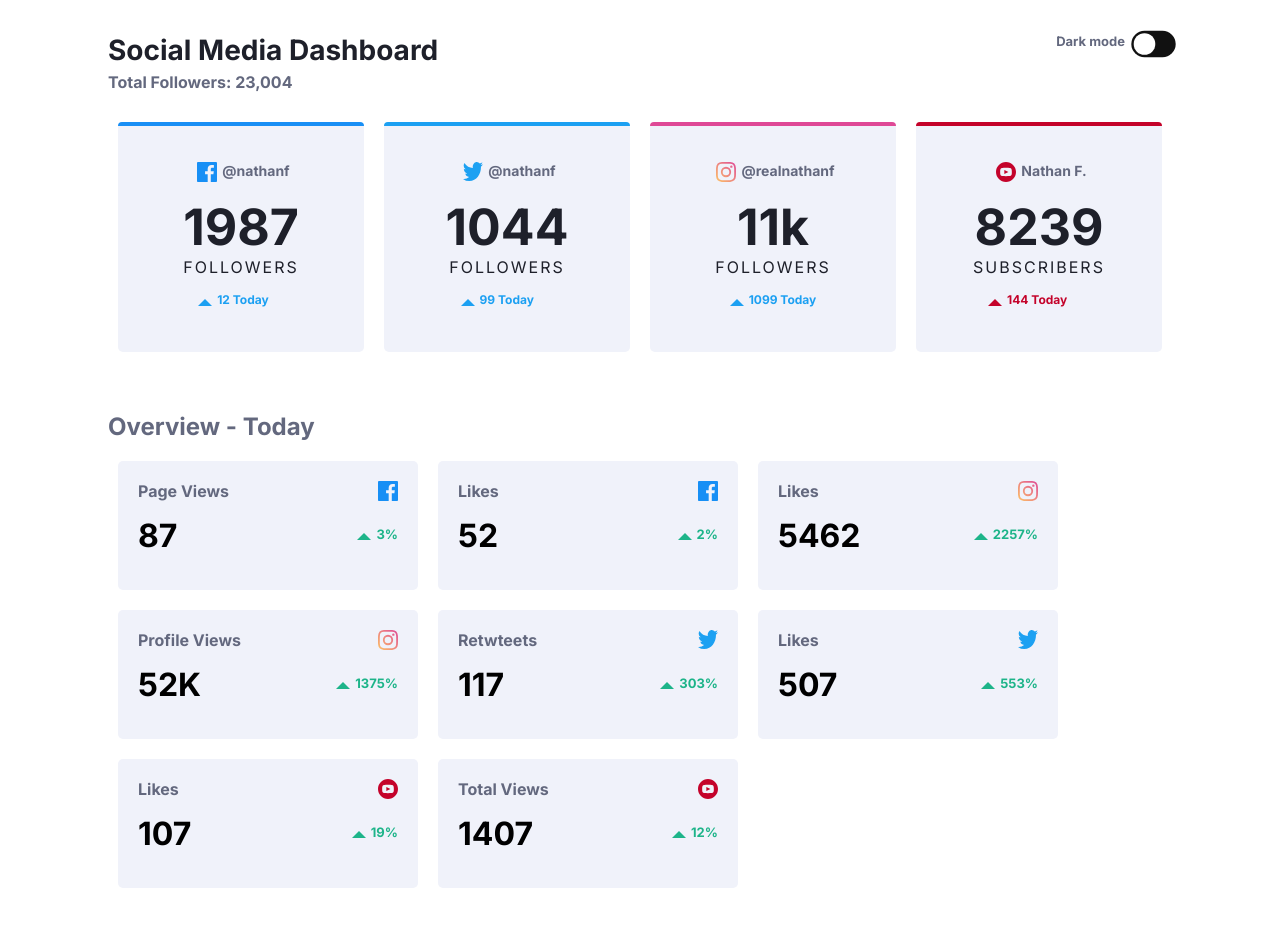
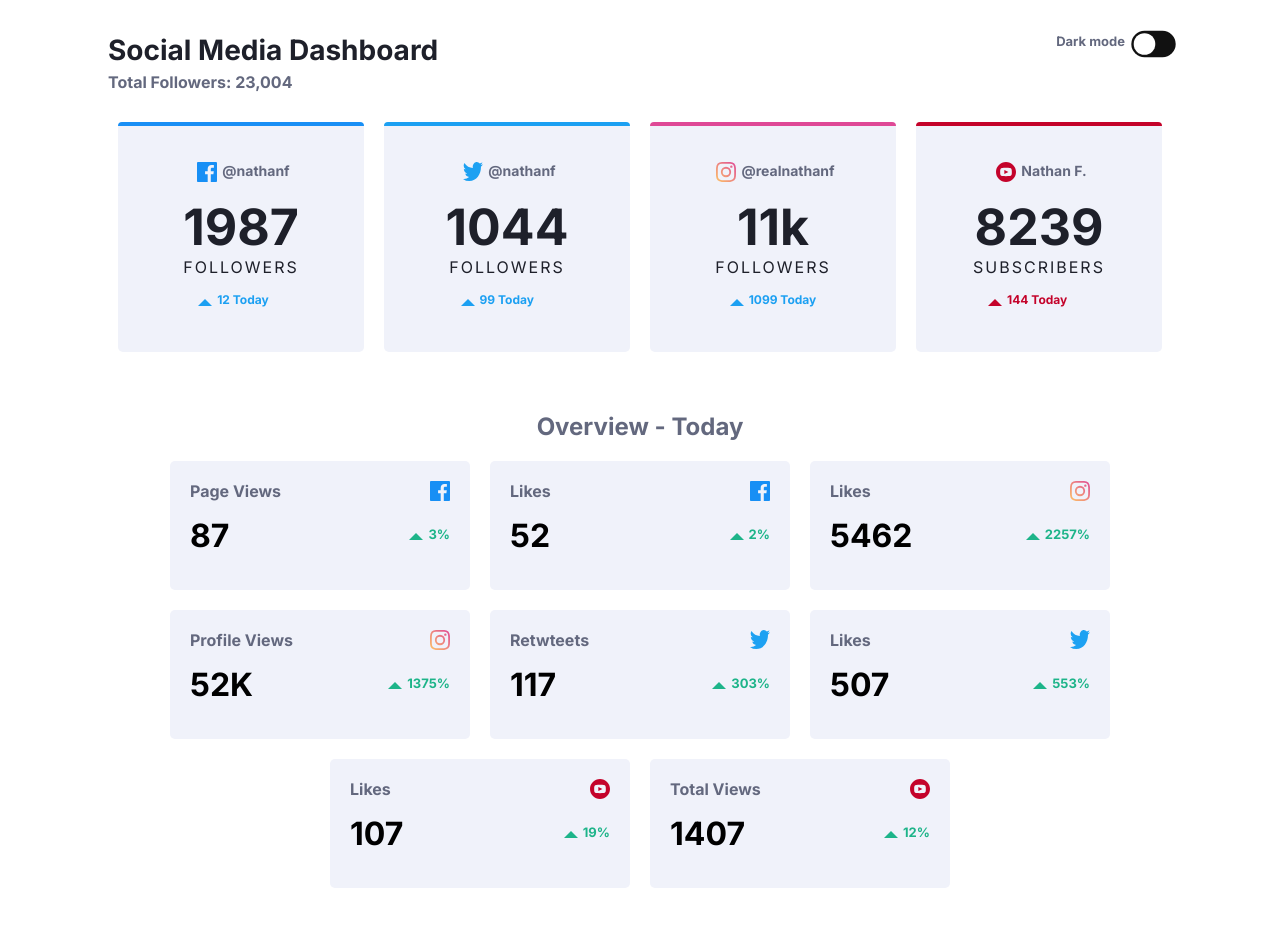
Before and after one commit to Sofialay/Native-Javascript, a plain HTML site: page theme-switcher/index.html in a window 1280 px wide. Drawn offline with Linux system fonts and the light colour scheme.

Commit message:
finished

```diff
--- a/theme-switcher/index.html
+++ b/theme-switcher/index.html
@@ -111,12 +111,12 @@
   </section>
 
   <section class="overview-today"> <!--Section Overview-->
-
-    <h2 class="overview"> Overview - Today</h2>
+    <article>
+      <h2 class="overview"> Overview - Today</h2>
+    </article>
 
     <section class="card-information">
 
-      <!-- <div> -->
         <div class="information-media">
           <div class="social-media">
             <h3>Page Views</h3>
@@ -172,9 +172,7 @@
             </div>
           </div>
         </div>
-      <!-- </div> -->
 
-      <!-- <div> -->
         <div class="information-media">
           <div class="social-media">
             <h3>Retwteets</h3>
@@ -230,7 +228,7 @@
             </div>
           </div>
         </div>
-      <!-- </div> -->
+
     </section>
   </section>
 
--- a/theme-switcher/index.js
+++ b/theme-switcher/index.js
@@ -3,5 +3,5 @@ const loadEvent = () => {
 
 	chk.addEventListener('change', () => {
 	document.body.classList.toggle('dark');
-});
+	});
 }
--- a/theme-switcher/scss/layout/styles-overview.scss
+++ b/theme-switcher/scss/layout/styles-overview.scss
@@ -81,8 +81,9 @@
     .overview-today{
         padding: 25px 0;
         margin: 0 100px;
+        text-align: center;
         .card-information {
-            display: flex;
+            justify-content: center;
             flex-direction: row;
             flex-wrap: wrap;
             .information-media {
```
Also changed, not shown: theme-switcher/css/layout/styles-overview.css, theme-switcher/css/style.css, 1 other file.
